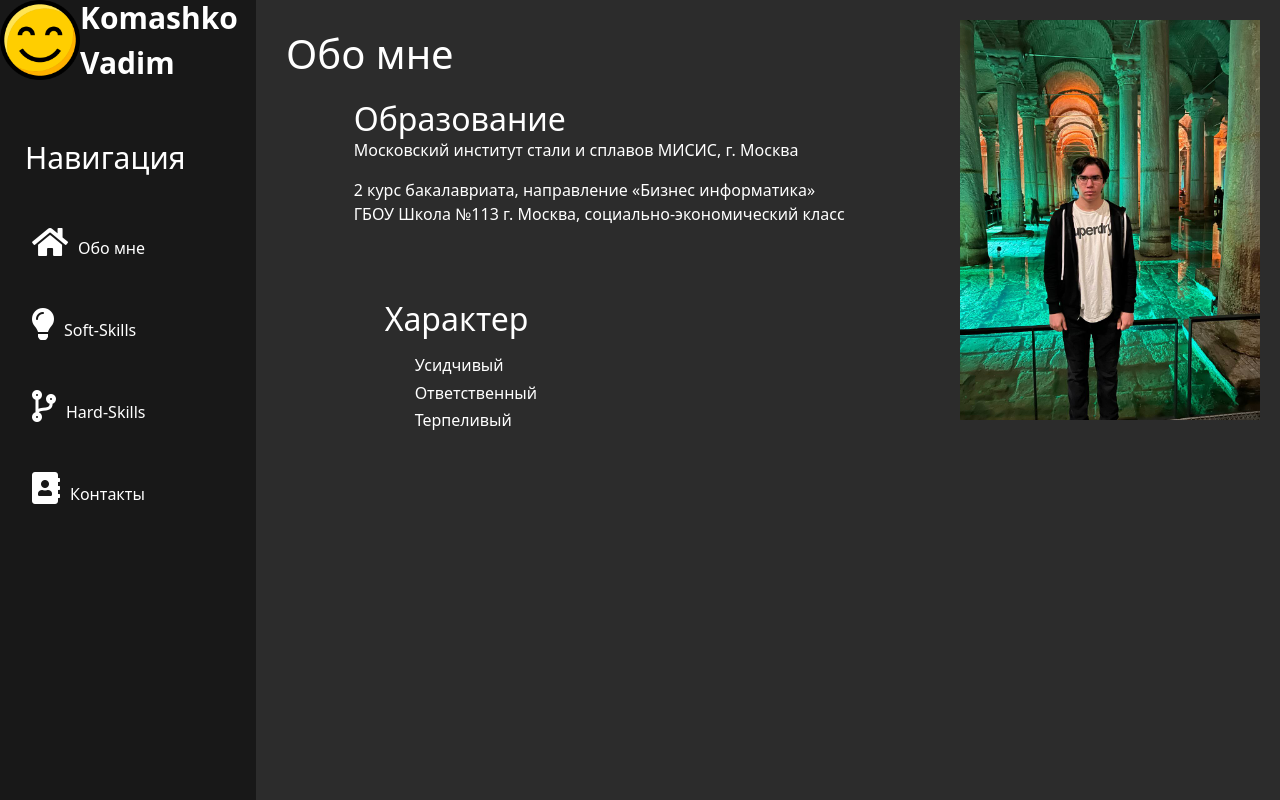
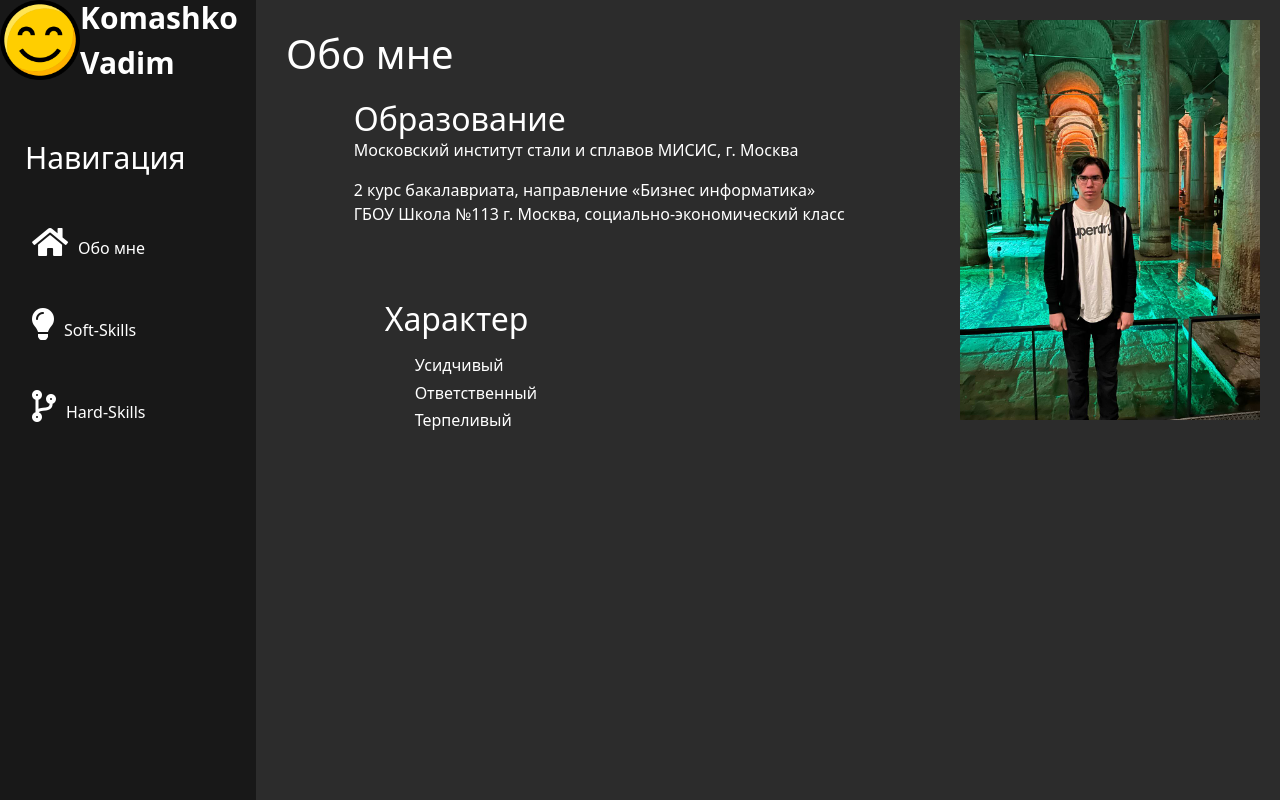
Before and after one commit to VadimRight/django_project, a Django app: page / in a window 1280 px wide. Run offline with Django 4.2, Linux system fonts and the light colour scheme; some libraries are stand-ins or nearby versions.

Commit message:
Final commit

```diff
--- a/web_project/main/templates/main/layout.html
+++ b/web_project/main/templates/main/layout.html
@@ -20,7 +20,6 @@
             <li><a href="{% url 'home' %}"><i class="fas fa-home fa-2x"></i>Обо мне</a></li>
             <li><a href="{% url 'soft_skills' %}"><i class="fas fa-lightbulb fa-2x"></i>Soft-Skills</a></li>
             <li><a href="{% url 'hard_skills' %}"><i class="fas fa-code-branch fa-2x"></i>Hard-Skills</a></li>
-            <li><a href="#"><i class="fas fa-address-book fa-2x"></i>Контакты</a></li>
         </ul>
     </aside>
 <main>
```
Also changed, not shown: web_project/db.sqlite3.
